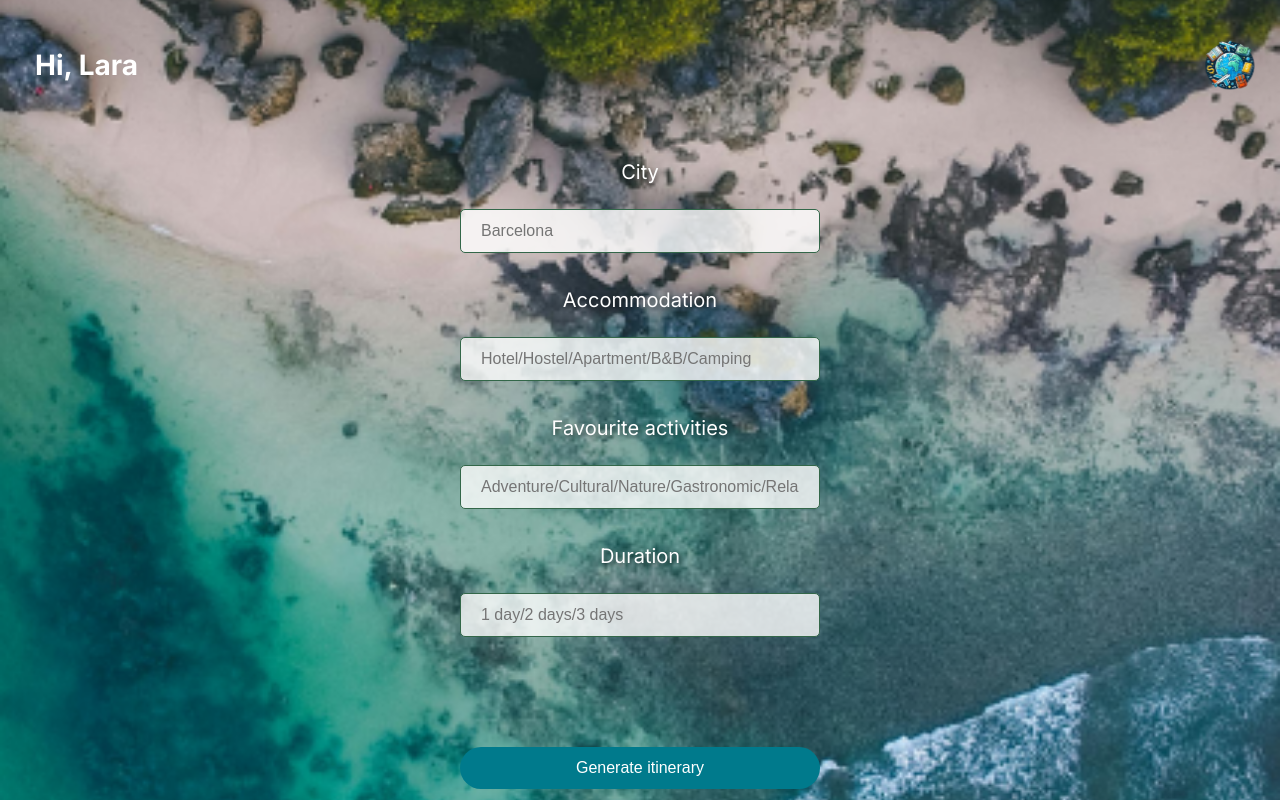
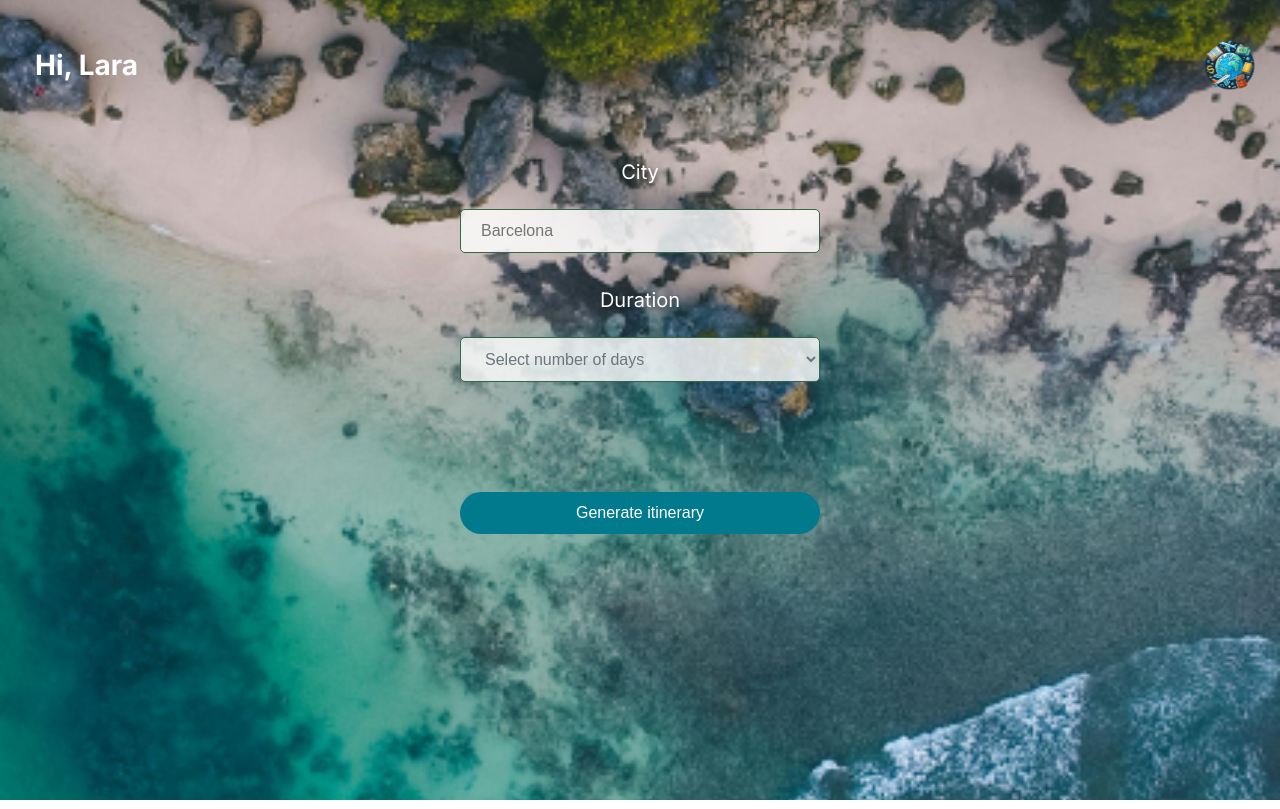
Before and after one commit to GabyRosas/trip_planner_front, a React (Vite) app: page /form in a window 1280 px wide. Built offline with nearby package versions, Linux system fonts and the light colour scheme.

Commit message:
link to profile

```diff
--- a/src/components/itineraryForm/ItineraryForm.jsx
+++ b/src/components/itineraryForm/ItineraryForm.jsx
@@ -1,27 +1,48 @@
 import React from 'react';
 import { useForm } from 'react-hook-form';
-import { StyledForm, StyledInput, StyledButton, Label } from './formStyled';
+import { StyledForm, StyledInput, StyledSelect, StyledButton, Label } from './formStyled';
 
 const ItineraryForm = () => {
-    const { register, handleSubmit } = useForm();
+    const { register, handleSubmit, setError } = useForm();
+
+    const validCities = ['Barcelona', 'Ibiza', 'Santiago de Compostela', 'Sevilla', 'Oviedo'];
+
+    const validateCity = (value) => {
+        if (!validCities.includes(value)) {
+            window.alert('This city is not available in our database');
+            return false;
+        }
+        return true;
+    };
 
     const onSubmit = handleSubmit((values) => {
-        alert('Form submit: ' + JSON.stringify(values));
+        if (validateCity(values.City)) {
+            alert('Form submit: ' + JSON.stringify(values));
+        } else {
+            setError('City', { type: 'validate', message: 'Invalid city' });
+        }
     });
 
     return (
         <StyledForm onSubmit={onSubmit}>
             <Label htmlFor="city">City</Label>
-            <StyledInput {...register('City', { required: true })} placeholder='Barcelona' />
-
-            <Label htmlFor="accommodation">Accommodation</Label>
-            <StyledInput {...register('Accommodation', { required: true })} placeholder='Hotel/Hostel/Apartment/B&B/Camping' />
-
-            <Label htmlFor="activities">Favourite activities</Label>
-            <StyledInput {...register('Favourite activities', { required: true })} placeholder='Adventure/Cultural/Nature/Gastronomic/Relax' />
+            <StyledInput
+                {...register('City', {
+                    required: 'City is mandatory',
+                })}
+                placeholder='Barcelona'
+            />
 
             <Label htmlFor="duration">Duration</Label>
-            <StyledInput {...register('Duration', { required: true })} placeholder='1 day/2 days/3 days' />
+            <StyledSelect
+                {...register('Duration', { required: 'Duration is mandatory' })}
+                defaultValue=""
+            >
+                <option value="" disabled>Select number of days</option>
+                <option value="1 day">1 day</option>
+                <option value="2 days">2 days</option>
+                <option value="3 days">3 days</option>
+            </StyledSelect>
 
             <StyledButton type='submit'>Generate itinerary</StyledButton>
         </StyledForm>
--- a/src/components/itineraryForm/formStyled.js
+++ b/src/components/itineraryForm/formStyled.js
@@ -75,3 +75,18 @@ export const Label = styled.label`
   text-shadow: 2px 2px 4px rgba(0, 0, 0, 0.5);
   font-family: 'Inter', sans-serif
 `;
+
+export const StyledSelect = styled.select`
+    width: 100%;
+    padding: 12px 20px;  /* Igual que StyledInput */
+    margin: 10px 0;
+    border: 1px solid #336749;
+    border-radius: 5px;
+    font-size: 16px;
+    background-color: rgba(255, 255, 255, 0.8);
+    color: #6C757D;
+
+    option[value=""][disabled] {
+        color: #6C757D;
+    }
+`;
--- a/src/components/login/LoginForm.jsx
+++ b/src/components/login/LoginForm.jsx
@@ -10,6 +10,7 @@ const [password, setPassword] = useState("");
 const handleSubmit = (e) => {
 e.preventDefault()
 // aqui hacemos la peticion al back
+navigate(`/form?username=${encodeURIComponent(username)}`);
 }
 return (
     <Container>
--- a/src/pages/Form.jsx
+++ b/src/pages/Form.jsx
@@ -2,13 +2,28 @@ import React from 'react';
 import { BackgroundContainer, InfoBar, Title, Logo } from '../components/itineraryForm/formStyled';
 import ItineraryForm from '../components/itineraryForm/ItineraryForm';
 import EarthLogo from '../assets/images/EarthLogo.svg';
+import { useLocation, useNavigate } from 'react-router-dom';
 
 const Form = () => {
+    const location = useLocation();
+    const navigate = useNavigate();
+    const queryParams = new URLSearchParams(location.search);
+    const username = queryParams.get('username') || 'Lara';
+
+    const handleLogoClick = () => {
+      navigate('/profile');
+  };
+
   return (
     <BackgroundContainer>
       <InfoBar>
-        <Title>Hi, Lara</Title>
-        <Logo src={EarthLogo} alt="Earth Logo" />
+        <Title>Hi, {username}</Title>
+        <Logo
+                    src={EarthLogo}
+                    alt="Earth Logo"
+                    onClick={handleLogoClick}
+                    style={{ cursor: 'pointer' }}
+                />
       </InfoBar>
       <ItineraryForm />
     </BackgroundContainer>
```
